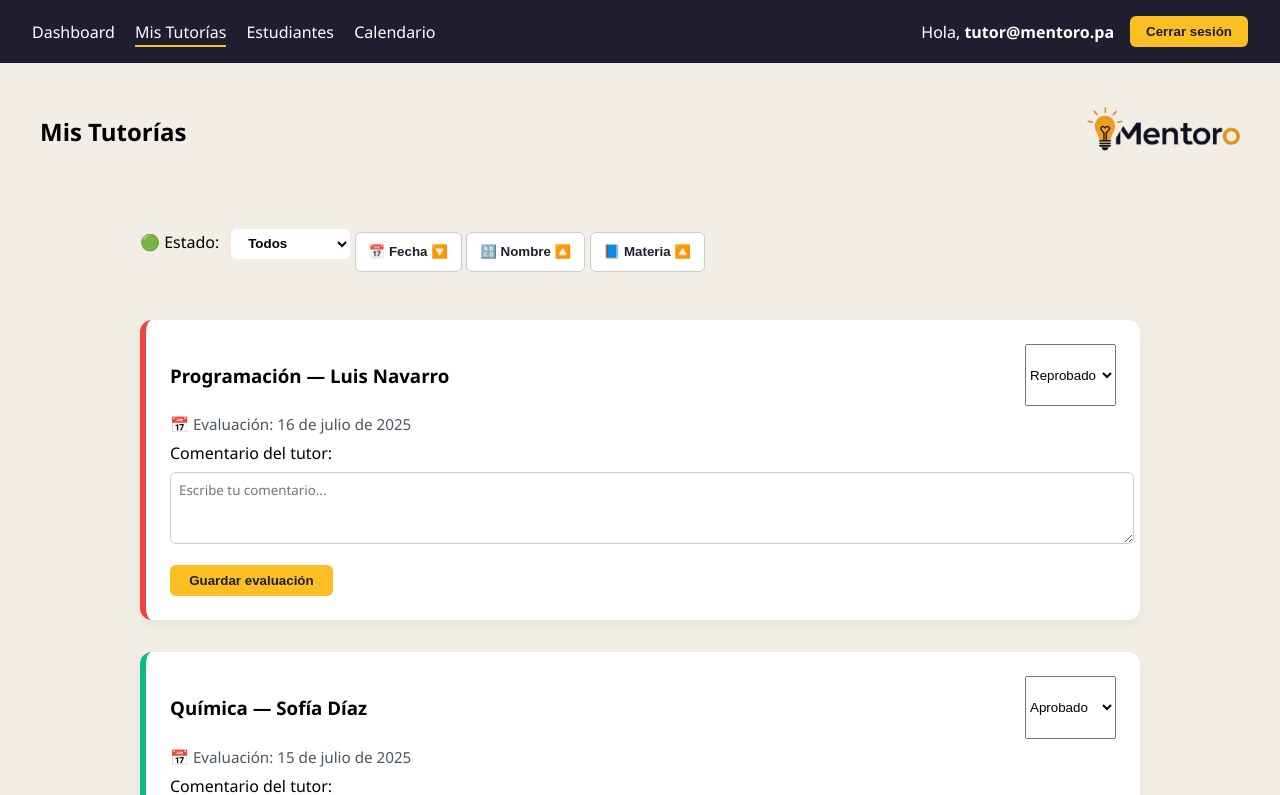
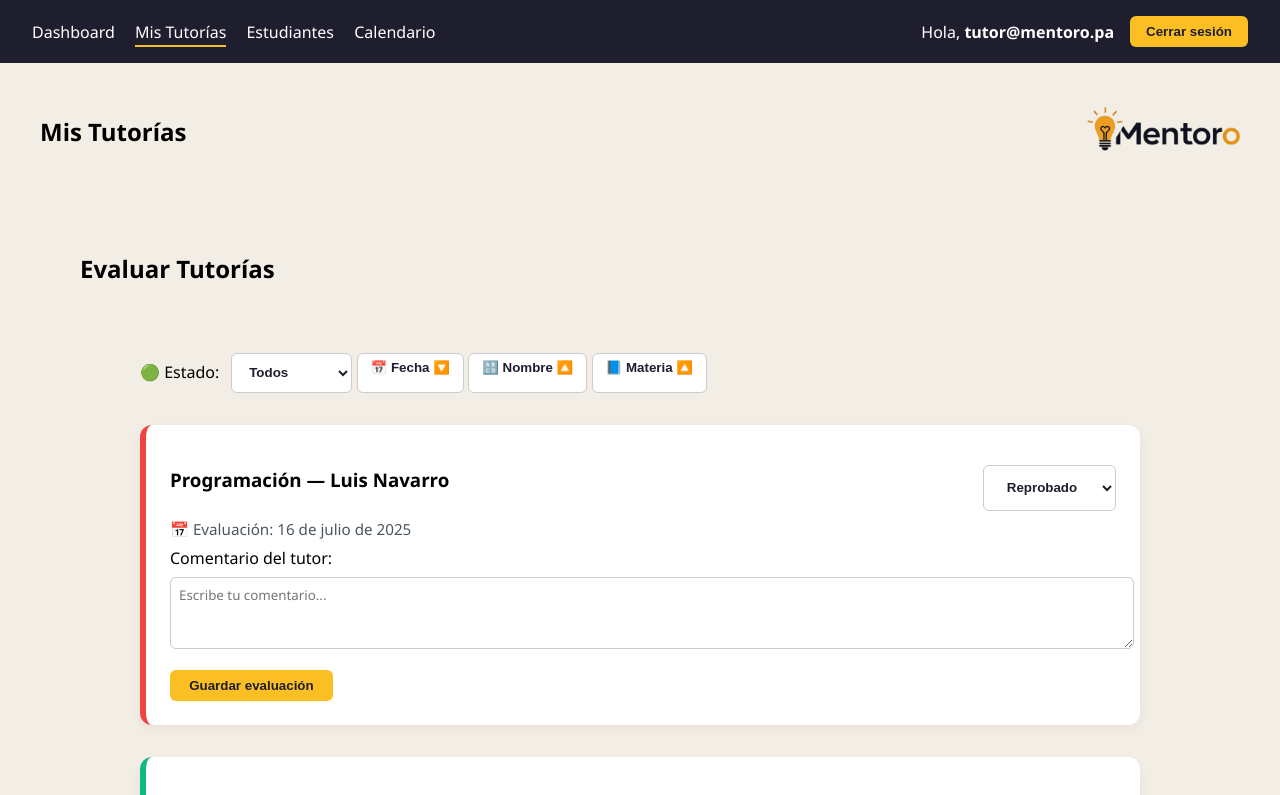
Before and after one commit to CesarG-09/mentoro, a SvelteKit app in the folder frontend/: page /tutor/mistutorias in a window 1280 px wide. Shown: the top 795 px of the page. Built offline with nearby package versions, Linux system fonts and the light colour scheme.

Commit message:
cambios con el main actualizado

```diff
--- a/frontend/src/routes/tutor/calendario/+page.svelte
+++ b/frontend/src/routes/tutor/calendario/+page.svelte
@@ -72,7 +72,9 @@
 <svelte:head>
   <link href="https://cdn.jsdelivr.net/npm/@fullcalendar/daygrid@6.1.8/main.min.css" rel="stylesheet" />
 </svelte:head>
-
+  <div class="header">
+    <h2>Calendario de Tutorías</h2>
+  </div>
 <!-- Calendario principal -->
 <div class="calendario-contenedor">
   <div bind:this={calendarioEl} id="calendario"></div>
@@ -102,6 +104,14 @@
 {/if}
 
 <style>
+    .header {
+    display: flex;
+    align-items: center;
+    padding: 2rem;
+    max-width: 1200px;
+    padding-left: 5rem;
+
+  }
   .calendario-contenedor {
     max-width: 1000px;
     margin: 2rem auto;
@@ -121,7 +131,14 @@
     color: #1E1E2F !important;
     font-weight: bold;
   }
+  .header {
+    display: flex;
+    align-items: center;
+    padding: 2rem;
+    max-width: 1200px;
+    padding-left: 5rem;
 
+  }
   .panel-tutorias {
     max-width: 1000px;
     margin: 2rem auto 0;
--- a/frontend/src/routes/tutor/dashboard/+page.svelte
+++ b/frontend/src/routes/tutor/dashboard/+page.svelte
@@ -63,6 +63,9 @@
 <svelte:head>
   <link rel="stylesheet" href="https://cdn.jsdelivr.net/npm/apexcharts/dist/apexcharts.css">
 </svelte:head>
+    <div class="header">
+      <h2>Estadísticas del Tutor</h2>
+    </div>
   <div class="grid">
     <div class="tarjeta">⭐ Valoración Promedio<p class="valor">{estadisticas.valoracionPromedio} / 5</p></div>
     <div class="tarjeta">✅ Aceptadas<p class="valor">{estadisticas.tutoriasAceptadas}</p></div>
@@ -79,16 +82,30 @@
 </div>
 
 <style>
+   :global(body) {
+    margin: 0;
+    padding: 0;
+    font-family: 'Segoe UI', sans-serif;
+    background-color: #F2EEE6;
+  }
+  .header {
+    display: flex;
+    align-items: center;
+    padding: 2rem;
+    max-width: 1200px;
+    padding-left: 5rem;
 
-
+  }
   .contenedor {
     display: grid;
     grid-template-columns: repeat(auto-fit, minmax(160px, 1fr));
-    gap: 5rem;
+    gap: 3rem;
     justify-content: center;
     max-width: 1800px;
     min-width: 500px;
-    padding: 1rem 7rem;
+    padding: 1rem;
+    padding-left: 5rem;
+    padding-right: 5rem;
   }
 
 
@@ -97,6 +114,8 @@
     grid-template-columns: repeat(auto-fit, minmax(160px, 1fr));
     gap: 1rem;
     margin-bottom: 3rem;
+    padding-left: 5rem;
+    padding-right: 5rem;
   }
 
   .tarjeta {
@@ -116,13 +135,10 @@
   }
 
  .grafico {
-  width: 100%;
   background: white;
   border-radius: 8px;
   padding: 0.8rem;
   box-shadow: 0 2px 5px rgba(0,0,0,0.04);
-  min-height: 200px;
-  max-height: 500px;
 }
 
 </style>
--- a/frontend/src/routes/tutor/estudiantes/+page.svelte
+++ b/frontend/src/routes/tutor/estudiantes/+page.svelte
@@ -49,13 +49,17 @@
     }
   }
 </script>
-
+      <div class="header">
+          <h2>Mis Tutorias</h2>
+      </div>
 <div class="panel">
   <section>
     <h3>📬 Solicitudes pendientes ({solicitudes.length})</h3>
     {#if solicitudes.length === 0}
       <p>No tienes solicitudes pendientes.</p>
     {:else}
+
+
       <div class="grid">
         {#each solicitudes as s}
           <div class="tarjeta solicitud">
@@ -94,6 +98,14 @@
 </div>
 
 <style>
+    .header {
+    display: flex;
+    align-items: center;
+    padding: 2rem;
+    max-width: 1200px;
+    padding-left: 5rem;
+
+  }
   .panel {
     max-width: 1000px;
     margin: auto;
--- a/frontend/src/routes/tutor/mistutorias/+page.svelte
+++ b/frontend/src/routes/tutor/mistutorias/+page.svelte
@@ -80,8 +80,10 @@
     .slice()
     .sort(comparar);
 </script>
-
-<!-- 🔎 Filtros -->
+    <div class="header">
+      <h2>Evaluar Tutorías</h2>
+    </div>
+<!-- Filtros -->
 <div class="filtros">
   <label>
     🟢 Estado:
@@ -92,7 +94,6 @@
       {/each}
     </select>
   </label>
-
   <button on:click={alternarOrdenFecha}>📅 Fecha {ordenFechaReciente ? '🔽' : '🔼'}</button>
   <button on:click={alternarOrdenNombre}>🔠 Nombre {ordenNombreAscendente ? '🔼' : '🔽'}</button>
   <button on:click={alternarOrdenMateria}>📘 Materia {ordenMateriaAscendente ? '🔼' : '🔽'}</button>
@@ -128,14 +129,29 @@
 </div>
 
 <style>
+  :global(body) {
+    margin: 0;
+    padding: 0;
+    font-family: 'Segoe UI', sans-serif;
+    background-color: #F2EEE6;
+  }
+    .header {
+    display: flex;
+    align-items: center;
+    padding: 2rem;
+    max-width: 1200px;
+    padding-left: 5rem;
+
+  }
   .filtros {
     max-width: 1000px;
     margin: 0 auto;
-    padding: 1rem 2rem;
+
     display: flex;
     gap: 0.3rem;
     flex-wrap: wrap;
     align-items: center;
+
   }
 
   .filtros button {
@@ -148,22 +164,26 @@
     cursor: pointer;
     height: 40px;
     display: flex;
-    align-items: center;
+
   }
 
   .filtros select {
     padding: 0.4rem 0.8rem;
     border-radius: 6px;
+    height: 40px;
     background-color: white;
     font-weight: bold;
     cursor: pointer;
+    align-items: center;
   }
 
   .filtros label select {
+    padding: 0.4rem 0.8rem;
     margin-left: 0.5rem;
     border: none;
     font-weight: bold;
     background-color: white;
+    border: 1px solid #ccc;
   }
 
   .contenedor-evaluaciones {
@@ -220,4 +240,16 @@
   button:hover {
     background-color: #facc15;
   }
+
+  select {
+    margin-top: 1rem;
+    background-color:  white;
+    padding: 0.5rem 1.2rem;
+    border: 1px solid #ccc;
+    border-radius: 6px;
+    font-weight: bold;
+    color: #1E1E2F;
+    cursor: pointer;
+    transition: background-color 0.2s ease;
+  }
 </style>
```
